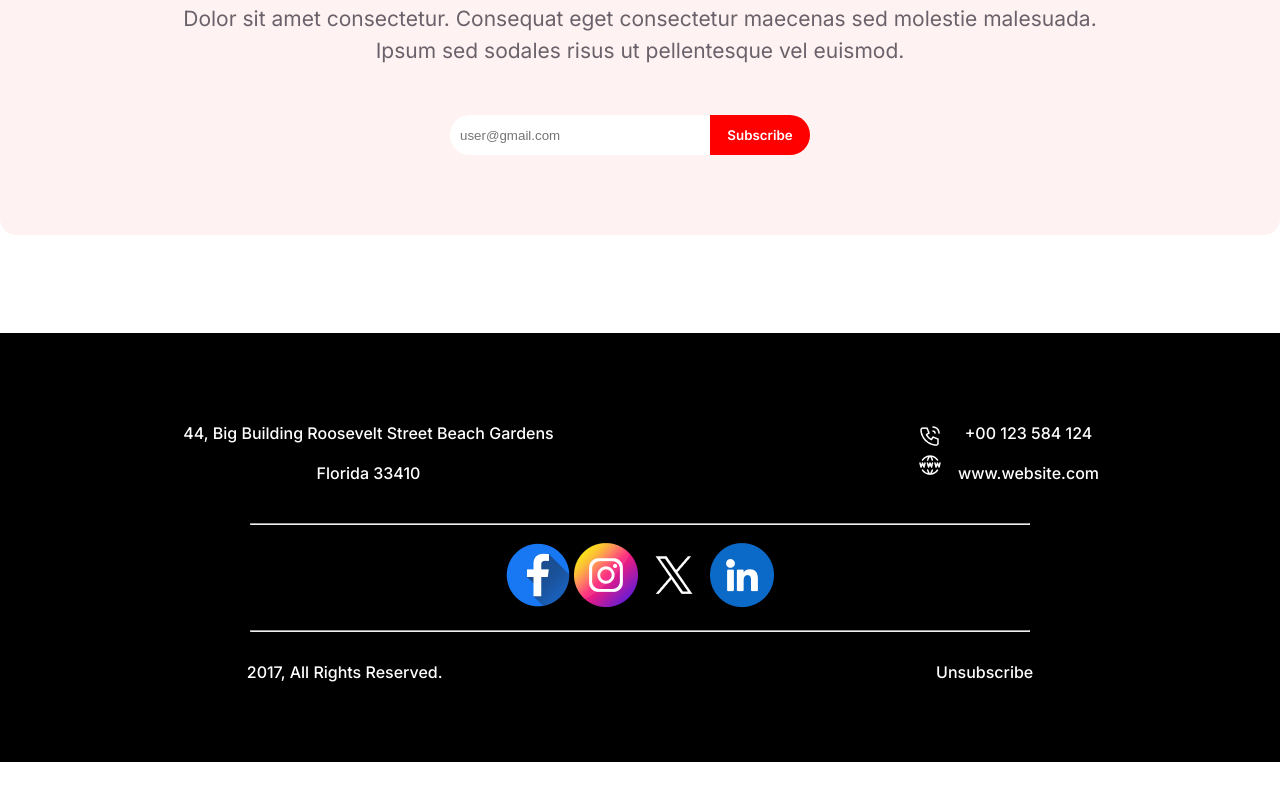
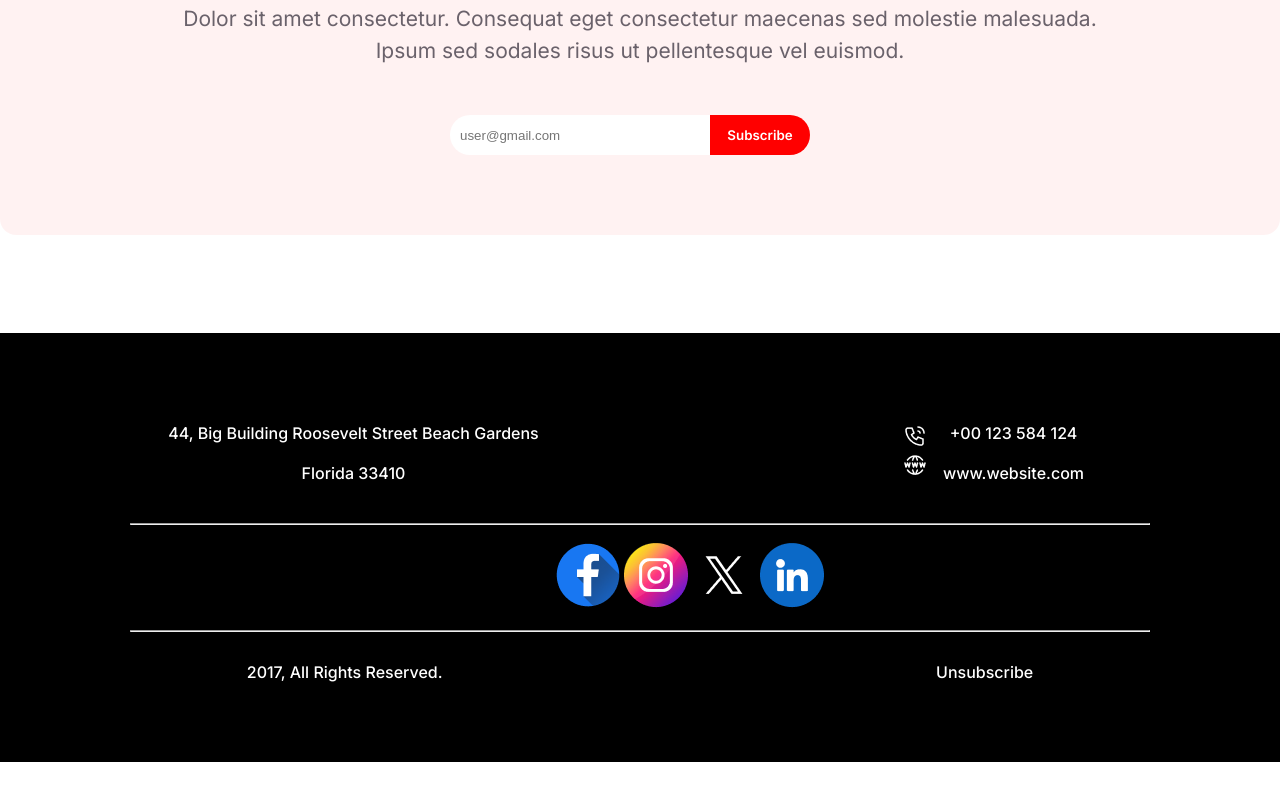
Before and after one commit to Sazid60/Sazid-B9A1, a plain HTML site: page index.html in a window 1280 px wide. Shown: the part 5920-6720 px from the top of the page. Drawn offline with Linux system fonts and the light colour scheme.

Commit message:
Refined-Version-B9A1-SAZID

```diff
--- a/styles/styles.css
+++ b/styles/styles.css
@@ -483,13 +483,16 @@
     font-family: Inter;
     font-weight: 600;
 }
+
 /* Footer Section */
 .end-section {
-    background-color:black;
+    background-color: black;
 }
-.end-section hr{
-    margin:0 250px;
+
+.end-section hr {
+    margin: 0 130px 0;
 }
+
 .footer-control {
     width: 100%;
     max-width: 1320px;
@@ -499,10 +502,13 @@
     padding-bottom: 80px;
     margin-bottom: 98px;
 }
-.contact-icon{
-margin-top: 18px;
-margin-bottom: 18px;
+
+.contact-icon {
+    margin-top: 18px;
+    margin-bottom: 18px;
+    padding-left: 100px;
 }
+
 .mother-div {
     display: flex;
     justify-content: space-around;
@@ -516,21 +522,26 @@ margin-bottom: 18px;
     font-style: normal;
     font-weight: 500;
     line-height: 40px;
+    padding-right: 30px;
 }
+
 .div-right-top {
     display: flex;
     align-items: center;
     gap: 16px;
 }
-.div-left-top p{
-    width:375px;
+
+.div-left-top p {
+    width: 375px;
 }
+
 .footer-end {
     display: flex;
     align-items: center;
     justify-content: space-around;
     padding-top: 30px;
 }
+
 .footer-end p {
     color: #FFF;
     font-family: Inter;
@@ -539,3 +550,7 @@ margin-bottom: 18px;
     font-weight: 500;
     line-height: normal;
 }
+
+.last-element p {
+    padding-left: 400px;
+}
```
Also changed, not shown: index.html (+1 -2 lines).
